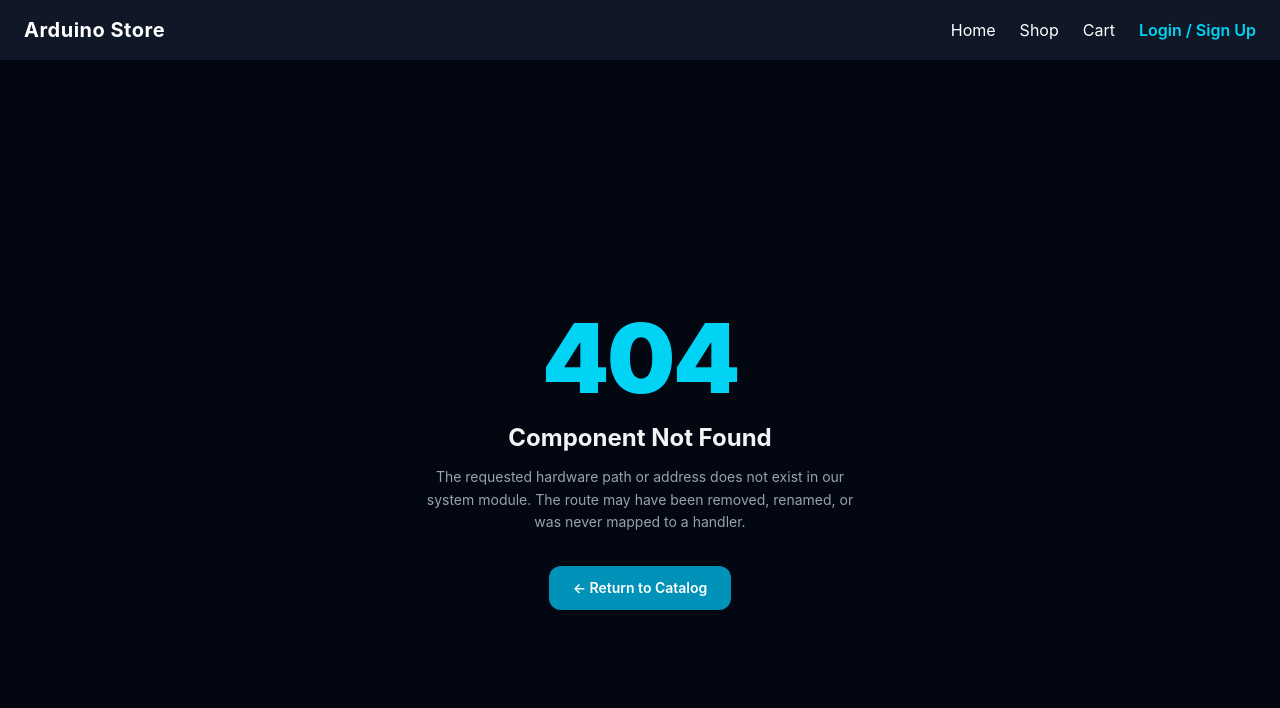
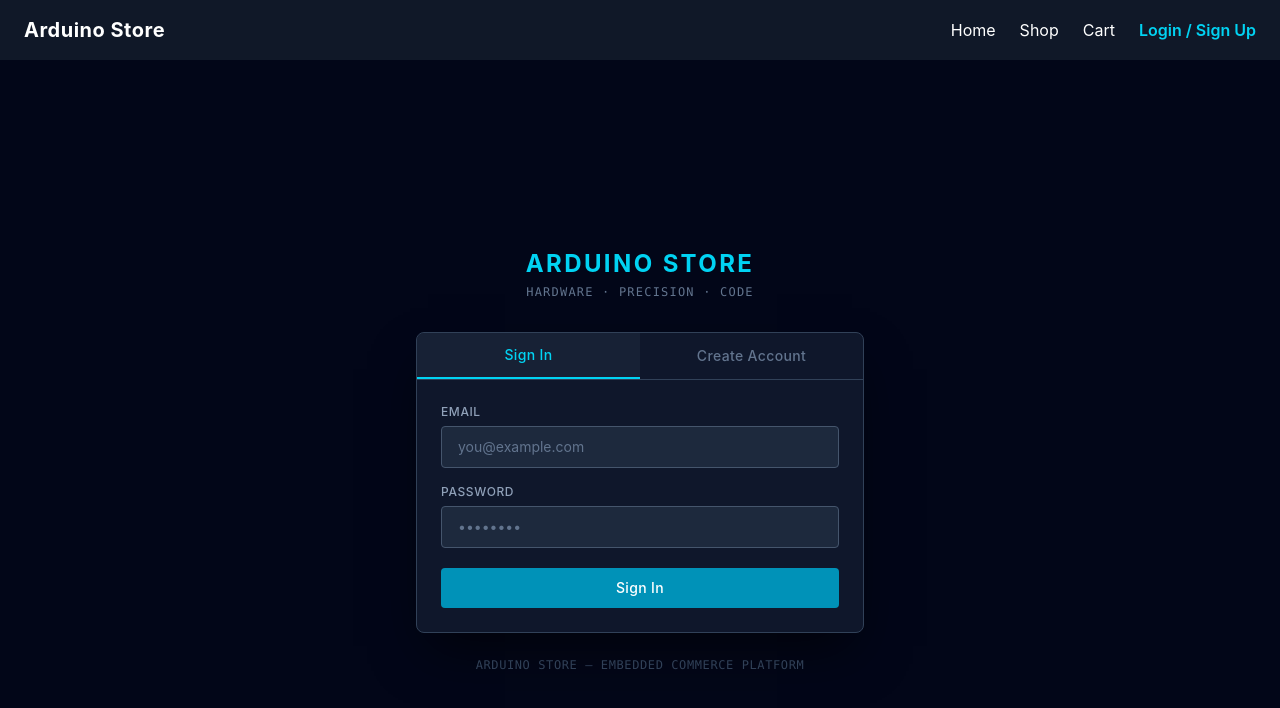
Before and after one commit to paul-andrei-jison/arduino-ecommerce, a React app in the folder frontend/: page /login in a window 1280 px wide. Shown: the top 708 px of the page. Built offline with nearby package versions, Linux system fonts and the light colour scheme; the HTML template or start-up script is replaced by a standard one.

Commit message:
feat: complete unified UI Login page with split-state validation and dynamic routing redirects

```diff
--- a/frontend/src/App.jsx
+++ b/frontend/src/App.jsx
@@ -7,6 +7,7 @@
 import Cart from './pages/Cart';
 import ProductDetail from './pages/ProductDetail';
 import AdminDashboard from './pages/AdminDashboard';
+import Login from './pages/Login';
 import NotFound from './pages/NotFound';
 
 export default function App() {
@@ -21,6 +22,7 @@
             <Route path="/cart" element={<Cart />} />
             <Route path="/products/:id" element={<ProductDetail />} />
             <Route path="/admin" element={<AdminDashboard />} />
+            <Route path="/login" element={<Login />} />
             <Route path="*" element={<NotFound />} />
           </Routes>
         </BrowserRouter>
--- /dev/null
+++ b/frontend/src/pages/Login.jsx
@@ -0,0 +1,227 @@
+import { useContext, useState } from 'react';
+import { useNavigate } from 'react-router-dom';
+import { AuthContext } from '../context/AuthContext';
+
+const inputClass =
+  'w-full bg-slate-800 border border-slate-600 focus:border-cyan-400 focus:outline-none ' +
+  'text-white placeholder-slate-500 rounded px-4 py-2.5 text-sm transition-colors';
+
+const labelClass = 'block text-xs font-medium text-slate-400 mb-1.5 uppercase tracking-wider';
+
+export default function Login() {
+  const { loginUser } = useContext(AuthContext);
+  const navigate = useNavigate();
+
+  const [mode, setMode] = useState('signin');
+  const [error, setError] = useState('');
+  const [successMsg, setSuccessMsg] = useState('');
+  const [loading, setLoading] = useState(false);
+
+  const [signInEmail, setSignInEmail] = useState('');
+  const [signInPassword, setSignInPassword] = useState('');
+
+  const [regName, setRegName] = useState('');
+  const [regEmail, setRegEmail] = useState('');
+  const [regPassword, setRegPassword] = useState('');
+
+  function switchMode(next) {
+    setMode(next);
+    setError('');
+    setSuccessMsg('');
+  }
+
+  async function handleSignIn(e) {
+    e.preventDefault();
+    setError('');
+    setLoading(true);
+    try {
+      await loginUser(signInEmail, signInPassword);
+      navigate('/shop');
+    } catch (err) {
+      setError(err.message);
+    } finally {
+      setLoading(false);
+    }
+  }
+
+  async function handleRegister(e) {
+    e.preventDefault();
+    setError('');
+    setLoading(true);
+    try {
+      const res = await fetch('/api/auth/register', {
+        method: 'POST',
+        headers: { 'Content-Type': 'application/json' },
+        body: JSON.stringify({ name: regName, email: regEmail, password: regPassword }),
+      });
+      if (!res.ok) {
+        const data = await res.json();
+        throw new Error(data.message || 'Registration failed');
+      }
+      setMode('signin');
+      setError('');
+      setSuccessMsg('Account created — you can now sign in.');
+    } catch (err) {
+      setError(err.message);
+    } finally {
+      setLoading(false);
+    }
+  }
+
+  return (
+    <div className="min-h-screen bg-slate-950 flex items-center justify-center px-4">
+      <div className="w-full max-w-md">
+
+        {/* Brand header */}
+        <div className="text-center mb-8">
+          <p className="text-2xl font-bold tracking-widest text-cyan-400 uppercase">Arduino Store</p>
+          <p className="text-slate-500 text-xs mt-1 tracking-widest font-mono uppercase">
+            Hardware · Precision · Code
+          </p>
+        </div>
+
+        {/* Card */}
+        <div className="bg-slate-900 border border-slate-700 rounded-lg overflow-hidden shadow-2xl shadow-black/60">
+
+          {/* Toggle tabs */}
+          <div className="flex border-b border-slate-700">
+            <button
+              type="button"
+              onClick={() => switchMode('signin')}
+              className={`flex-1 py-3 text-sm font-medium tracking-wide transition-colors ${
+                mode === 'signin'
+                  ? 'text-cyan-400 border-b-2 border-cyan-400 bg-slate-800/60'
+                  : 'text-slate-500 hover:text-slate-300'
+              }`}
+            >
+              Sign In
+            </button>
+            <button
+              type="button"
+              onClick={() => switchMode('register')}
+              className={`flex-1 py-3 text-sm font-medium tracking-wide transition-colors ${
+                mode === 'register'
+                  ? 'text-cyan-400 border-b-2 border-cyan-400 bg-slate-800/60'
+                  : 'text-slate-500 hover:text-slate-300'
+              }`}
+            >
+              Create Account
+            </button>
+          </div>
+
+          <div className="p-6 space-y-4">
+
+            {/* Error banner */}
+            {error && (
+              <div className="flex items-start gap-3 bg-red-950/70 border border-red-700/60 rounded px-4 py-3">
+                <span className="text-red-500 text-xs font-mono font-bold mt-0.5 shrink-0">ERR</span>
+                <p className="text-red-300 text-sm leading-snug">{error}</p>
+              </div>
+            )}
+
+            {/* Success banner */}
+            {successMsg && (
+              <div className="flex items-start gap-3 bg-emerald-950/70 border border-emerald-700/60 rounded px-4 py-3">
+                <span className="text-emerald-400 text-xs font-mono font-bold mt-0.5 shrink-0">OK</span>
+                <p className="text-emerald-300 text-sm leading-snug">{successMsg}</p>
+              </div>
+            )}
+
+            {/* Sign In form */}
+            {mode === 'signin' && (
+              <form onSubmit={handleSignIn} className="space-y-4">
+                <div>
+                  <label className={labelClass}>Email</label>
+                  <input
+                    type="email"
+                    required
+                    autoComplete="email"
+                    placeholder="you@example.com"
+                    value={signInEmail}
+                    onChange={(e) => setSignInEmail(e.target.value)}
+                    className={inputClass}
+                  />
+                </div>
+                <div>
+                  <label className={labelClass}>Password</label>
+                  <input
+                    type="password"
+                    required
+                    autoComplete="current-password"
+                    placeholder="••••••••"
+                    value={signInPassword}
+                    onChange={(e) => setSignInPassword(e.target.value)}
+                    className={inputClass}
+                  />
+                </div>
+                <button
+                  type="submit"
+                  disabled={loading}
+                  className="w-full mt-1 bg-cyan-600 hover:bg-cyan-500 active:bg-cyan-700 disabled:bg-slate-700 disabled:text-slate-500 disabled:cursor-not-allowed text-white font-medium py-2.5 rounded text-sm tracking-wide transition-colors"
+                >
+                  {loading ? 'Authenticating…' : 'Sign In'}
+                </button>
+              </form>
+            )}
+
+            {/* Create Account form */}
+            {mode === 'register' && (
+              <form onSubmit={handleRegister} className="space-y-4">
+                <div>
+                  <label className={labelClass}>Name</label>
+                  <input
+                    type="text"
+                    required
+                    autoComplete="name"
+                    placeholder="Your full name"
+                    value={regName}
+                    onChange={(e) => setRegName(e.target.value)}
+                    className={inputClass}
+                  />
+                </div>
+                <div>
+                  <label className={labelClass}>Email</label>
+                  <input
+                    type="email"
+                    required
+                    autoComplete="email"
+                    placeholder="you@example.com"
+                    value={regEmail}
+                    onChange={(e) => setRegEmail(e.target.value)}
+                    className={inputClass}
+                  />
+                </div>
+                <div>
+                  <label className={labelClass}>Password</label>
+                  <input
+                    type="password"
+                    required
+                    autoComplete="new-password"
+                    placeholder="••••••••"
+                    value={regPassword}
+                    onChange={(e) => setRegPassword(e.target.value)}
+                    className={inputClass}
+                  />
+                </div>
+                <button
+                  type="submit"
+                  disabled={loading}
+                  className="w-full mt-1 bg-cyan-600 hover:bg-cyan-500 active:bg-cyan-700 disabled:bg-slate-700 disabled:text-slate-500 disabled:cursor-not-allowed text-white font-medium py-2.5 rounded text-sm tracking-wide transition-colors"
+                >
+                  {loading ? 'Creating account…' : 'Create Account'}
+                </button>
+              </form>
+            )}
+
+          </div>
+        </div>
+
+        {/* Footer */}
+        <p className="text-center text-slate-700 text-xs mt-6 font-mono tracking-wider">
+          ARDUINO STORE — EMBEDDED COMMERCE PLATFORM
+        </p>
+
+      </div>
+    </div>
+  );
+}
```
